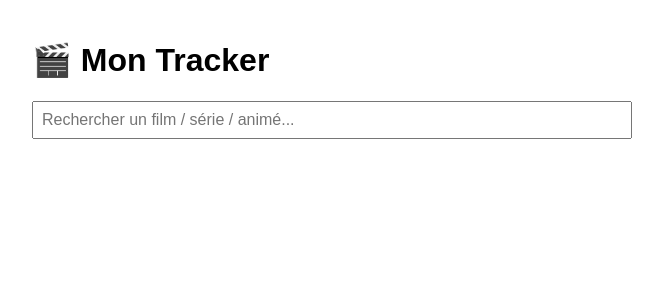
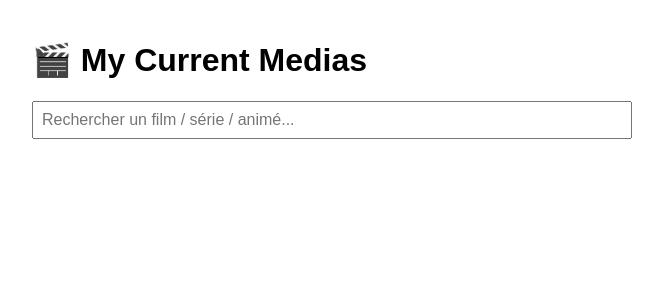
Before and after one commit to ticoq041-gif/mon-tracker, a React (Create React App) app: page / in a window 1280 px wide. Shown: the top 300 px of the page, without its empty margins (308-971 px from the left). Built offline with nearby package versions, Linux system fonts and the light colour scheme.

Commit message:
changement nom

```diff
--- a/src/App.js
+++ b/src/App.js
@@ -64,7 +64,8 @@ export default function App() {
 
   return (
     <div style={{ padding: 20, fontFamily: "Arial", maxWidth: 600, margin: "0 auto" }}>
-      <h1>🎬 Mon Tracker</h1>
+      <h1>🎬 My Current Medias
+      </h1>
 
       <div style={{ position: "relative" }}>
         <input
```
